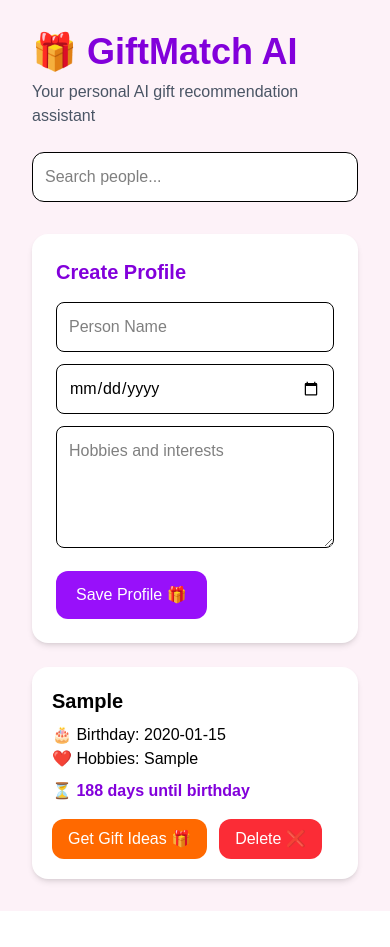
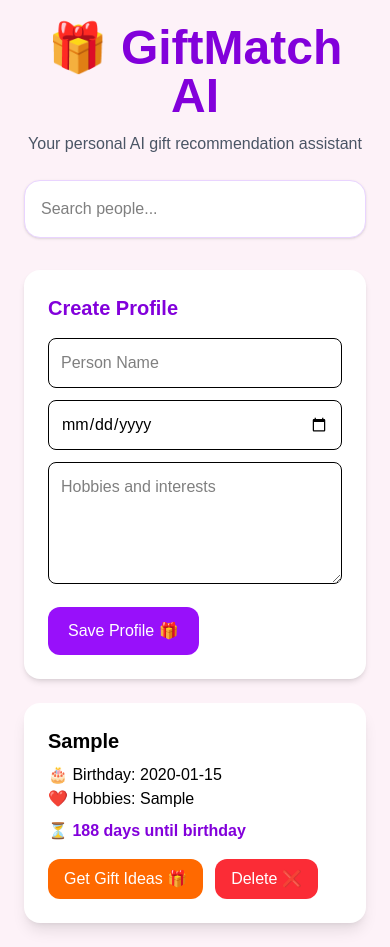
Before and after one commit to marwaqadeer/giftmatch-ai, a React (Vite) app: page / in a window 390 px wide. Both pictures are taken after typing "Sample", "2020-01-15", "Sample" into the empty fields and a click on the button "Save Profile 🎁". Before the commit the page ends 911 px from the top, so only its background shows below. Built offline with nearby package versions, Linux system fonts and the light colour scheme.

Commit message:
Improve responsive layout and UI styling

```diff
--- a/src/components/ProfileCard.jsx
+++ b/src/components/ProfileCard.jsx
@@ -65,7 +65,7 @@ function ProfileCard({
 
     return(
 
-        <div className="bg-white rounded-2xl shadow-md p-5 mt-6">
+        <div className="bg-white rounded-2xl shadow-lg p-6 hover:shadow-xl transition-all">
 
             <h3 className="text-xl font-bold">
                 {profile.name}
@@ -86,7 +86,7 @@ function ProfileCard({
             <button
                 onClick={handleGiftIdeas}
                 disabled={isLoading}
-                className="bg-orange-500 text-white rounded-xl px-4 py-2 mt-4 disabled:bg-gray-400"
+                className="bg-orange-500 hover:bg-orange-600 text-white rounded-xl px-4 py-2 mt-4 disabled:bg-gray-400 transition"
             >
                 {isLoading
                     ? "Generating..."
@@ -109,15 +109,15 @@ function ProfileCard({
 
             {giftIdeas && (
 
-                <div className="bg-purple-50 border border-purple-200 rounded-xl p-4 mt-4">
+                <div className="bg-purple-50 border border-purple-200 rounded-xl p-5 mt-4 shadow-sm">
 
                     <h4 className="font-bold text-purple-700 text-lg">
                         🎁 AI Gift Ideas
                     </h4>
 
-                    <p className="whitespace-pre-line mt-3 text-gray-700">
+                    <div className="whitespace-pre-line mt-3 text-gray-700 leading-relaxed">
                         {giftIdeas}
-                    </p>
+                    </div>
 
                 </div>
 
@@ -125,7 +125,7 @@ function ProfileCard({
 
             <button
                 onClick={() => deleteProfile(profile.id)}
-                className="bg-red-500 text-white rounded-xl px-4 py-2 mt-3 ml-3"
+                className="bg-red-500 hover:bg-red-600 text-white rounded-xl px-4 py-2 mt-3 ml-3 transition"
 
             >
                 Delete ❌
--- a/src/pages/Dashboard.jsx
+++ b/src/pages/Dashboard.jsx
@@ -85,13 +85,15 @@ function Dashboard() {
 
     return (
 
-        <div className="min-h-screen bg-pink-50 p-8">
+        <div className="min-h-screen bg-pink-50 p-6">
 
-            <h1 className="text-4xl font-bold text-purple-700">
+            <div className="max-w-6xl mx-auto">
+
+                <h1 className="text-5xl font-bold text-purple-700 text-center">
                     🎁 GiftMatch AI
                 </h1>
 
-            <p className="mt-2 text-gray-600">
+                <p className="mt-3 text-gray-600 text-center">
                     Your personal AI gift recommendation assistant
                 </p>
 
@@ -100,7 +102,7 @@ function Dashboard() {
                     placeholder="Search people..."
                     value={searchTerm}
                     onChange={(e) => setSearchTerm(e.target.value)}
-                className="w-full p-3 rounded-xl border bg-white mt-6"
+                    className="w-full p-4 rounded-2xl border border-purple-200 bg-white mt-6 shadow-sm"
                 />
 
                 <div className="mt-8">
@@ -123,7 +125,9 @@ function Dashboard() {
 
                     ) : (
 
-                    sortedProfiles.map((profile) => (
+                        <div className="grid grid-cols-1 md:grid-cols-2 gap-6 mt-6">
+
+                            {sortedProfiles.map((profile) => (
 
                                 <ProfileCard
                                     key={profile.id}
@@ -131,14 +135,20 @@ function Dashboard() {
                                     deleteProfile={deleteProfile}
                                 />
 
-                    ))
+                            ))}
+
+                        </div>
+
                     )}
 
                 </div>
 
             </div>
 
+        </div>
+
     );
+
 }
 
 export default Dashboard;
```
Lines whose indentation alone changed are shown as unchanged.
